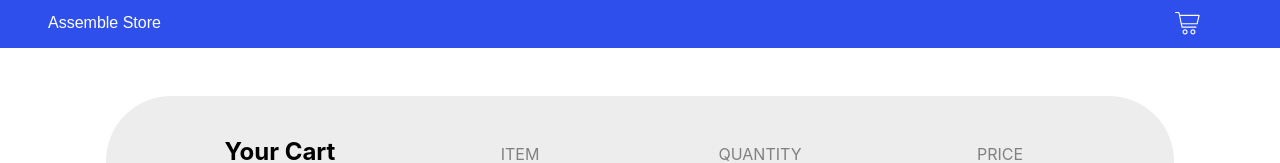
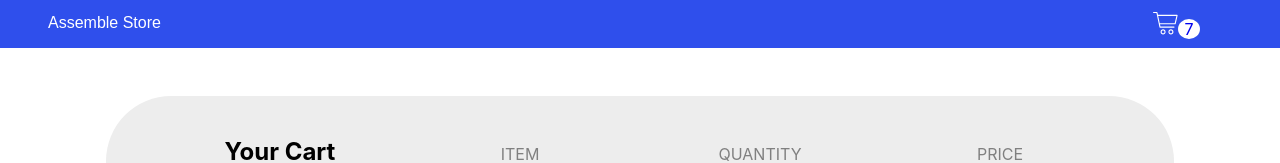
Before and after one commit to aramsay1026/checkout-app-public, a React (Create React App) app: page / in a window 1280 px wide. Shown: the top 163 px of the page. Built offline with nearby package versions, Linux system fonts and the light colour scheme.

Commit message:
Adding checkout cart total items to navbar

```diff
--- a/src/App.jsx
+++ b/src/App.jsx
@@ -30,15 +30,36 @@ const NavTitle = styled.span`
   pointer-events: none;
 `;
 
+const CheckoutButtonContainer = styled.div`
+  display: inline-block;
+  position: absolute;
+  top: .75em;
+  right: 5em;
+`;
+
 const CheckOutIcon = styled.i`
   display: inline-block;
   background-image: url("cart.svg");
   width: 25px;
   height: 23px;
-  position: absolute;
-  top: .75em;
-  right: 5em;
 `;
+
+const CartTotalText = styled.span`
+  background-color: white;
+  border-radius: 50%;
+  display: inline-block;
+  padding: 0 0.4em;
+`;
+
+function cartButton(cart) {
+  const totalItems = cart.reduce(function (acc, item) {
+    return acc + item.quantity;
+  }, 0);
+
+  return (
+    <CheckoutButtonContainer><CheckOutIcon></CheckOutIcon><CartTotalText>{totalItems}</CartTotalText></CheckoutButtonContainer>
+  )
+}
 
 export default function App() {
   const [cart, setCart] = useState(defaultCart);
@@ -63,7 +84,7 @@ export default function App() {
               <Link style={{ 'text-decoration': 'none' }} to="/">
                 <NavTitle>Assemble Store</NavTitle>
               </Link>
-              <Link to="/"> <CheckOutIcon></CheckOutIcon></Link>
+              <Link to="/">{cartButton(cart)}</Link>
             </NavBar>
             <Switch>
               <Route path="/check-out">
```
